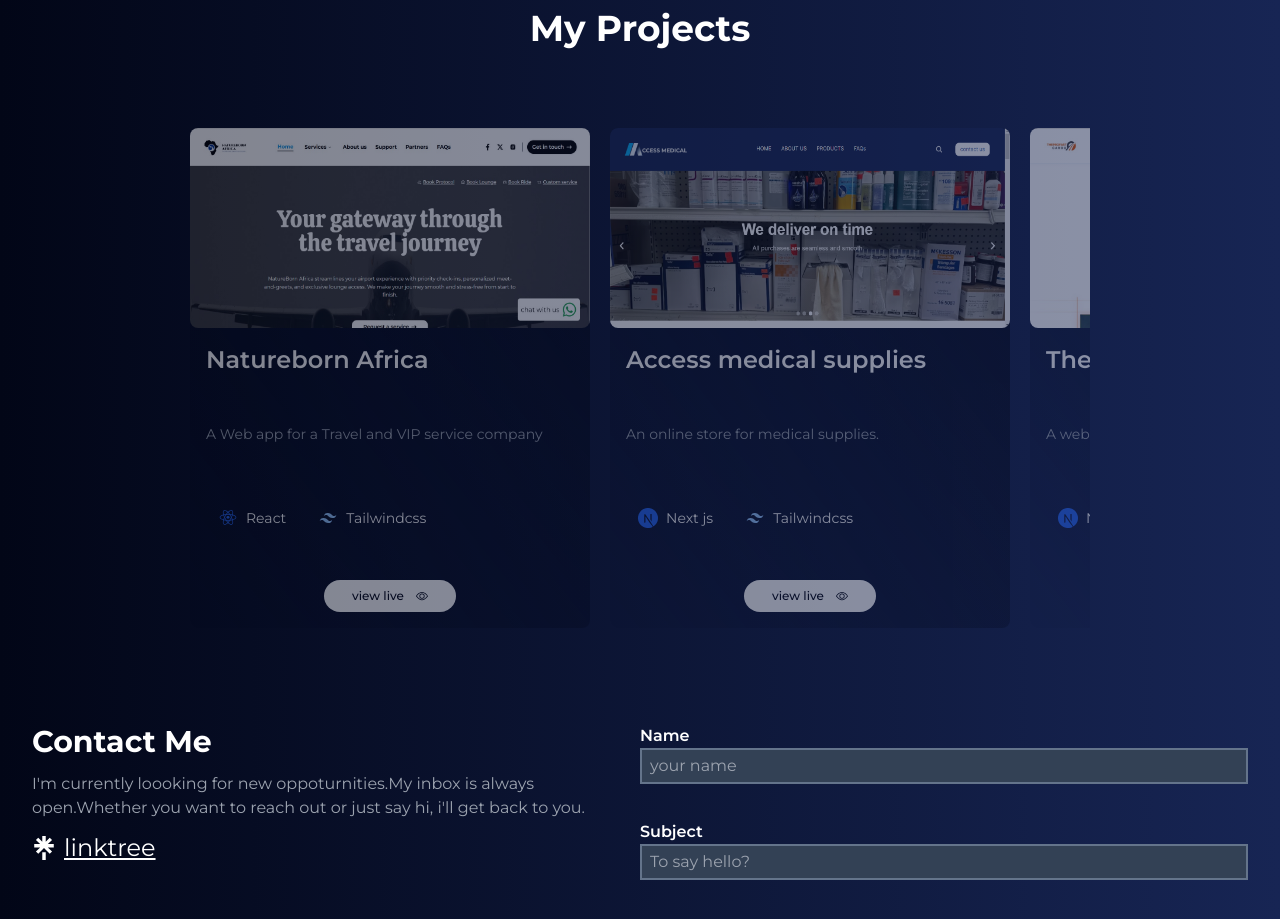
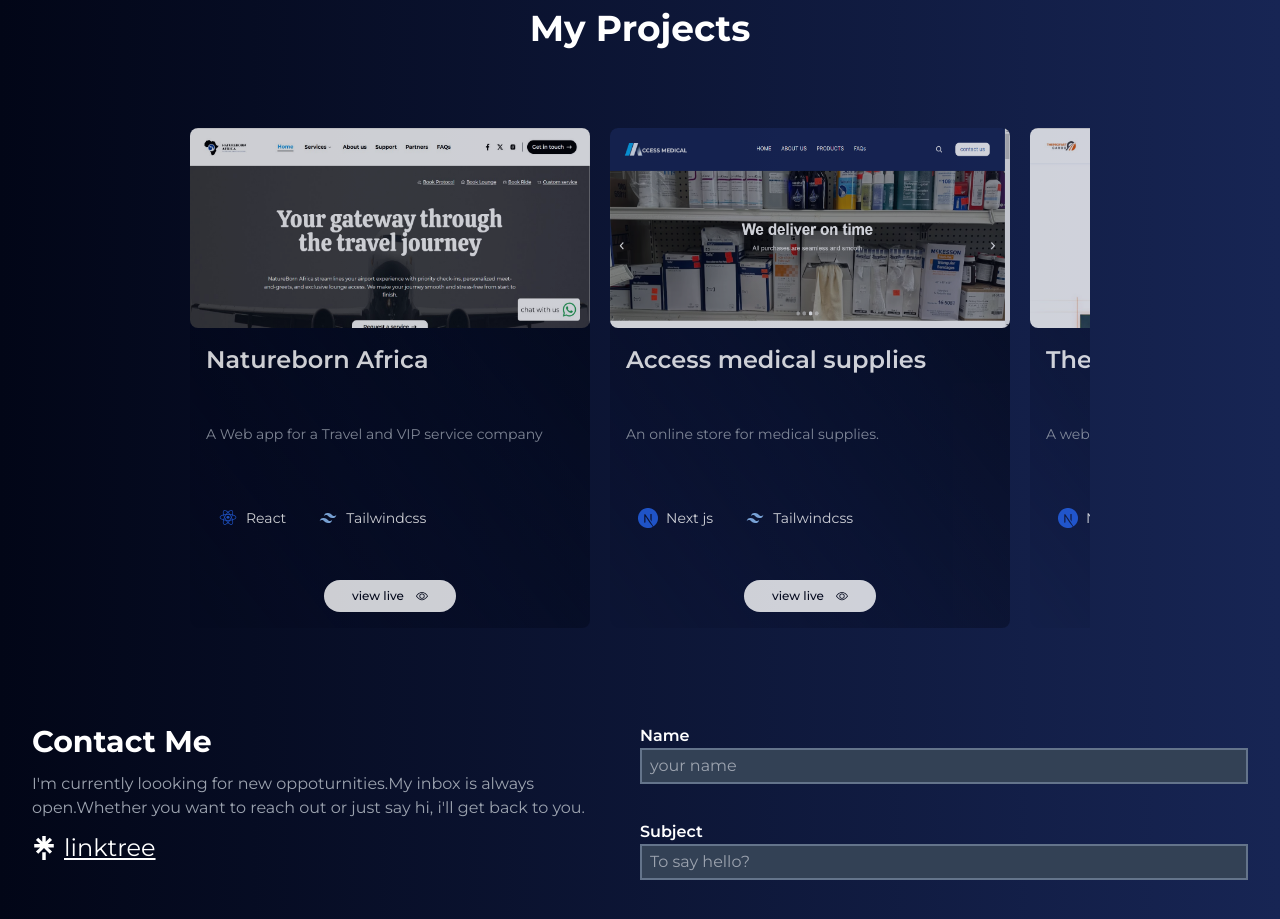
Before and after one commit to WilsonTomisin/personal-portfolio, a React (Create React App) app: page / in a window 1280 px wide. Shown: the part 1220-2139 px from the top of the page. Built offline with nearby package versions, Linux system fonts and the light colour scheme.

Commit message:
projects route adjusted

```diff
--- a/src/components/ProjectCard.jsx
+++ b/src/components/ProjectCard.jsx
@@ -1,12 +1,13 @@
 import React from 'react'
 import { BsCodeSlash,BsEye} from 'react-icons/bs';
-import { Link } from 'react-router-dom';
-import { motion } from 'framer-motion';
+import { Link, useLocation } from 'react-router-dom';
 
 
 export const ProjectCard = ({url,title,description,stack, key, liveURL,repo, isPublic}) => {
+    const { pathname } = useLocation()
+
   return (
-    <div  key={key} className='  h-[700px] md:h-[500px] min-w-[400px] cursor-pointer text-white bg-gradient-to-tr from-transparent to-slate-950 opacity-50 rounded-lg duration-500 transition-all ease-in-out hover:scale-95 hover:bg-transparent hover:opacity-100 '>
+    <div  key={key} className={`  h-[700px] md:h-[500px] ${ pathname !== "/" ? "  w-auto ":" min-w-[400px]" || "yee"} cursor-pointer text-white bg-gradient-to-tr from-transparent to-slate-950 opacity-80 rounded-lg duration-500 transition-all ease-in-out hover:scale-95 hover:bg-transparent hover:opacity-100 `}>
         <div className=' h-[40%] w-full'>
             <img src={url} alt={` ${title} image`}  className=' w-full h-full  rounded-lg'/>
         </div>
--- a/src/components/ProjectSection.jsx
+++ b/src/components/ProjectSection.jsx
@@ -24,6 +24,7 @@ import { useLocation } from 'react-router-dom';
 
 export const ProjectSection = () => {
     const { pathname} = useLocation()
+
 
     const Project_Data = [
         {
@@ -181,6 +182,7 @@ export const ProjectSection = () => {
             isPublic:true
         }
     ]
+
   return (
     <div >
         <h1 className=' text-center text-4xl font-bold text-white mb-20'>My Projects</h1>
@@ -202,6 +204,7 @@ export const ProjectSection = () => {
                         repo={project.repo}
                         key={index}
                         isPublic={project.isPublic}
+                        // cardWidth={}
                         />
                     </>
                 )
```
